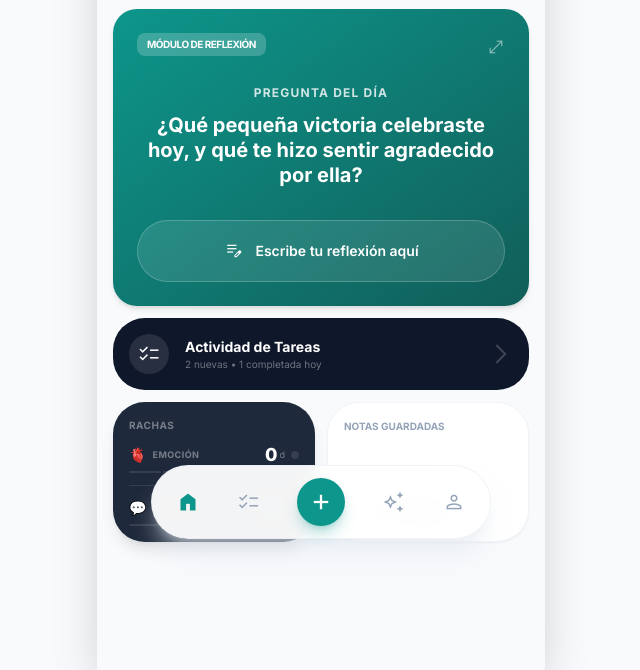
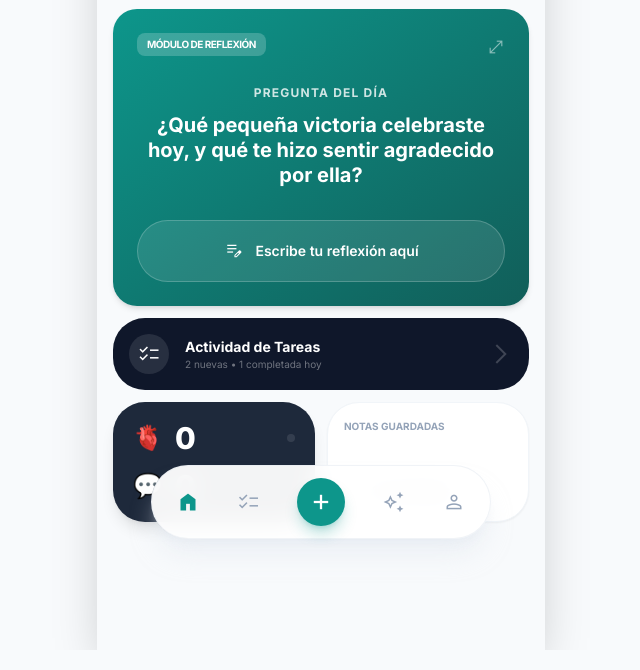
Before and after one commit to Houg3740ji/Emotia, a website built with Vite: page stitch_emotia/home_inicio_1/code.html in a window 1280 px wide. Shown: the part 237-907 px from the top of the page, without its empty margins (319-959 px from the left). Built offline with nearby package versions, Linux system fonts and the light colour scheme; no server answers.

Commit message:
refactor: widget rachas minimalista — solo emoji + número + punto de estado

```diff
--- a/src/js/screens/home.js
+++ b/src/js/screens/home.js
@@ -60,17 +60,6 @@ async function calcQuestionStreak(userId, coupleId) {
   } catch (_) { return { streak: 0, doneToday: false }; }
 }
 
-// ── Renderizar barras mini de racha (5 barras) ────────────────
-function renderMiniStreakBars(containerId, streak) {
-  const container = document.getElementById(containerId);
-  if (!container) return;
-  container.innerHTML = '';
-  for (let i = 0; i < 5; i++) {
-    const bar = document.createElement('div');
-    bar.className = `h-0.5 flex-1 rounded-full ${i < streak ? 'bg-primary' : 'bg-white/10'}`;
-    container.appendChild(bar);
-  }
-}
 
 // ── Banner para usuario sin pareja vinculada ─────────────────
 function insertNoCoupleBar(partnerCode) {
@@ -211,14 +200,12 @@ async function initHome(router) {
       const eNum = rachaWidget.querySelector('#streak-emotion-num');
       if (eNum) eNum.textContent = String(emo.streak);
       const eDot = rachaWidget.querySelector('#streak-emotion-dot');
-      if (eDot) eDot.className = `size-2 rounded-full ml-1 shrink-0 ${emo.doneToday ? 'bg-emerald-400' : 'bg-white/10'}`;
-      renderMiniStreakBars('streak-emotion-bars', emo.streak);
+      if (eDot) eDot.className = `size-2 rounded-full ml-auto ${emo.doneToday ? 'bg-emerald-400' : 'bg-white/10'}`;
 
       const qNum = rachaWidget.querySelector('#streak-question-num');
       if (qNum) qNum.textContent = String(qst.streak);
       const qDot = rachaWidget.querySelector('#streak-question-dot');
-      if (qDot) qDot.className = `size-2 rounded-full ml-1 shrink-0 ${qst.doneToday ? 'bg-emerald-400' : 'bg-white/10'}`;
-      renderMiniStreakBars('streak-question-bars', qst.streak);
+      if (qDot) qDot.className = `size-2 rounded-full ml-auto ${qst.doneToday ? 'bg-emerald-400' : 'bg-white/10'}`;
     } catch (_) { /* silencioso */ }
   }
 
--- a/stitch_emotia/home_inicio_1/code.html
+++ b/stitch_emotia/home_inicio_1/code.html
@@ -103,48 +103,16 @@
 </div>
 <span class="material-symbols-outlined text-white/20 group-hover:text-white transition-colors">arrow_forward_ios</span>
 </div>
-<div class="bg-navy-custom rounded-2xl p-4 shadow-lg text-white relative overflow-hidden flex flex-col gap-3" id="dual-streak-widget">
-<p class="text-[10px] font-bold text-white/40 uppercase tracking-wider">Rachas</p>
-<div>
-  <div class="flex items-center justify-between mb-1.5">
-    <div class="flex items-center gap-1.5">
-      <span class="text-sm">🫀</span>
-      <span class="text-[9px] font-bold text-white/40 uppercase tracking-wider">Emoción</span>
-    </div>
-    <div class="flex items-center gap-0.5">
-      <span id="streak-emotion-num" class="text-lg font-black leading-none">0</span>
-      <span class="text-[9px] text-white/40">d</span>
-      <span id="streak-emotion-dot" class="size-2 rounded-full bg-white/10 ml-1 shrink-0"></span>
-    </div>
-  </div>
-  <div id="streak-emotion-bars" class="flex gap-0.5">
-    <div class="h-0.5 flex-1 rounded-full bg-white/10"></div>
-    <div class="h-0.5 flex-1 rounded-full bg-white/10"></div>
-    <div class="h-0.5 flex-1 rounded-full bg-white/10"></div>
-    <div class="h-0.5 flex-1 rounded-full bg-white/10"></div>
-    <div class="h-0.5 flex-1 rounded-full bg-white/10"></div>
-  </div>
+<div class="bg-navy-custom rounded-2xl p-5 shadow-lg text-white flex flex-col justify-center gap-4" id="dual-streak-widget">
+<div class="flex items-center gap-3">
+<span class="text-2xl">🫀</span>
+<span id="streak-emotion-num" class="text-3xl font-black leading-none">0</span>
+<span id="streak-emotion-dot" class="size-2 rounded-full bg-white/10 ml-auto"></span>
 </div>
-<div class="h-px bg-white/10"></div>
-<div>
-  <div class="flex items-center justify-between mb-1.5">
-    <div class="flex items-center gap-1.5">
-      <span class="text-sm">💬</span>
-      <span class="text-[9px] font-bold text-white/40 uppercase tracking-wider">Pregunta</span>
-    </div>
-    <div class="flex items-center gap-0.5">
-      <span id="streak-question-num" class="text-lg font-black leading-none">0</span>
-      <span class="text-[9px] text-white/40">d</span>
-      <span id="streak-question-dot" class="size-2 rounded-full bg-white/10 ml-1 shrink-0"></span>
-    </div>
-  </div>
-  <div id="streak-question-bars" class="flex gap-0.5">
-    <div class="h-0.5 flex-1 rounded-full bg-white/10"></div>
-    <div class="h-0.5 flex-1 rounded-full bg-white/10"></div>
-    <div class="h-0.5 flex-1 rounded-full bg-white/10"></div>
-    <div class="h-0.5 flex-1 rounded-full bg-white/10"></div>
-    <div class="h-0.5 flex-1 rounded-full bg-white/10"></div>
-  </div>
+<div class="flex items-center gap-3">
+<span class="text-2xl">💬</span>
+<span id="streak-question-num" class="text-3xl font-black leading-none">0</span>
+<span id="streak-question-dot" class="size-2 rounded-full bg-white/10 ml-auto"></span>
 </div>
 </div>
 <div class="bg-white rounded-2xl p-4 shadow-sm border border-slate-100 flex flex-col justify-between">
```
